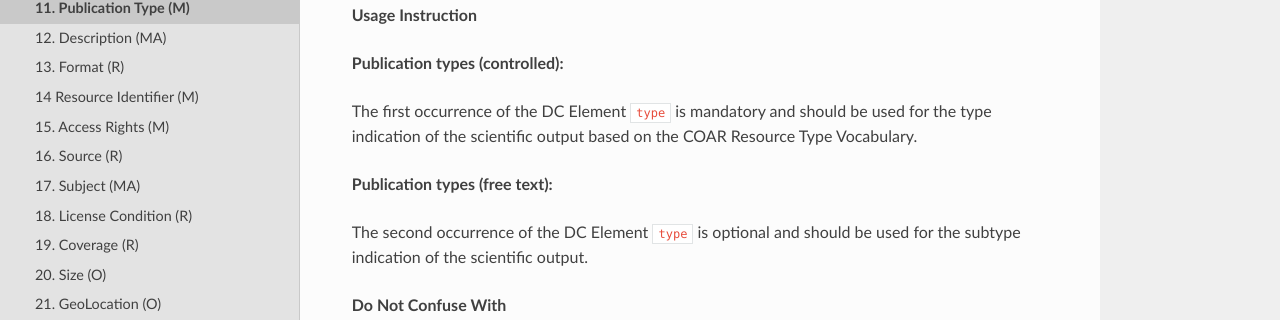
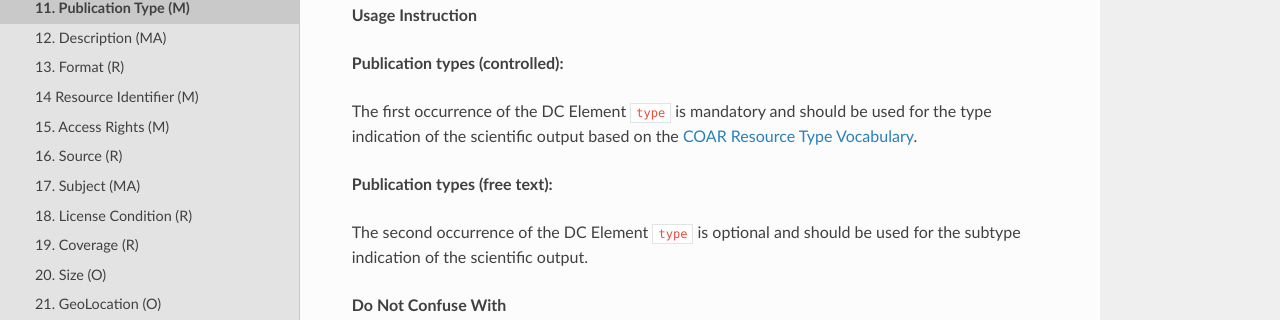
Before and after one commit to openaire/guidelines-literature-repositories, a Sphinx documentation site: the page built from docs/field_publicationtype.rst, in a window 1280 px wide and 1306 px high. Shown: the part 540-860 px from the top of the window. Built offline with Sphinx 7.4.7 and the Read the Docs theme 2.0.0, drawn with Linux system fonts in a browser that asks for light colours; a script that is not in the unit is left out.

```diff
--- a/docs/field_publicationtype.rst
+++ b/docs/field_publicationtype.rst
@@ -18,7 +18,8 @@ The type of scientific output the resource is a manifestation of. In the DC elem
 
 **Publication types (controlled):**
 
-The first occurrence of the DC Element ``type`` is mandatory and should be used for the type indication of the scientific output based on the COAR Resource Type Vocabulary.
+The first occurrence of the DC Element ``type`` is mandatory and should be used for the type indication of the scientific output based on the `COAR Resource Type Vocabulary`_.
+
 
 **Publication types (free text):**
 
```
Also changed, not shown: other parts of docs/field_publicationtype.rst (+2 -0 lines).
